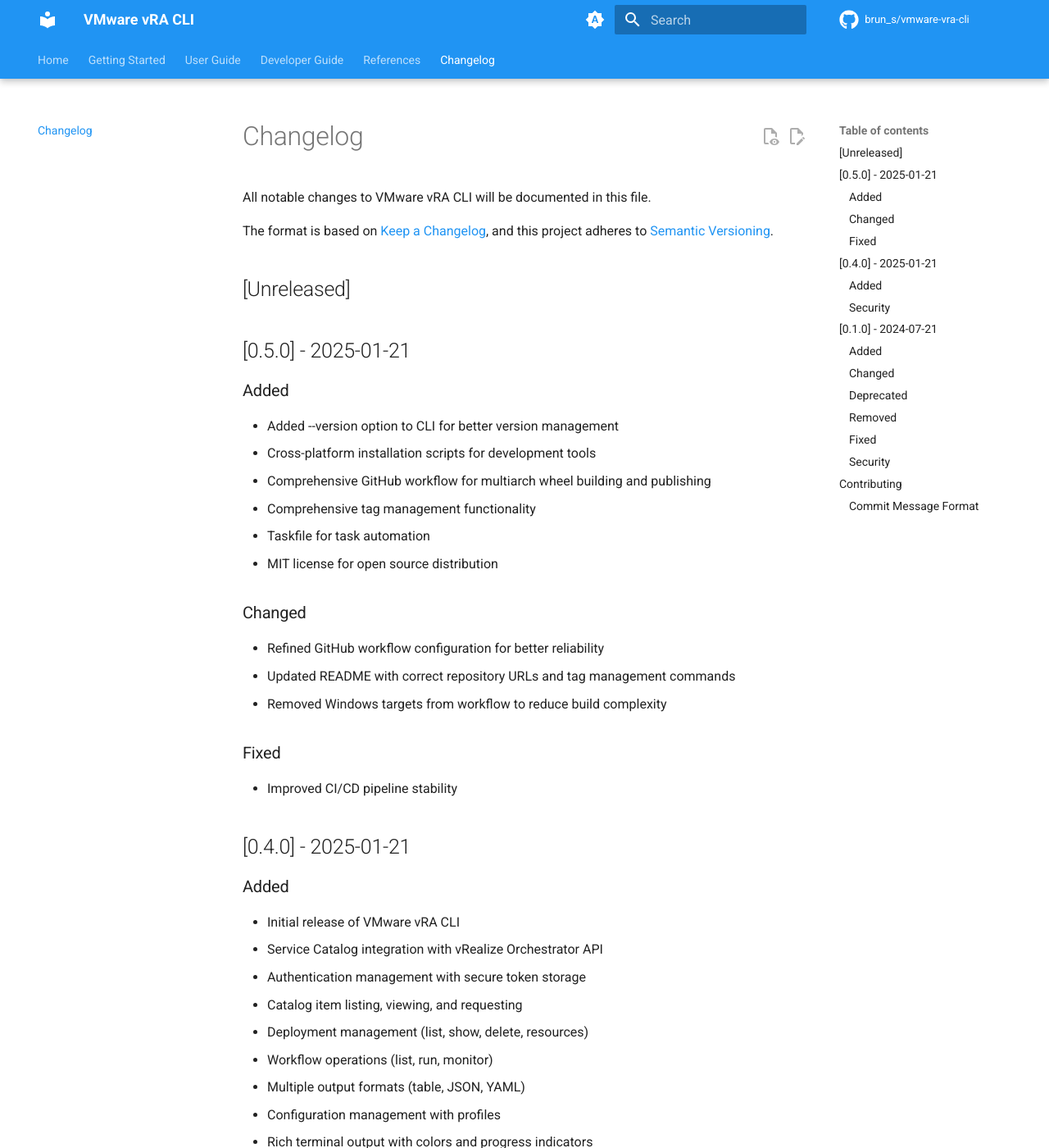
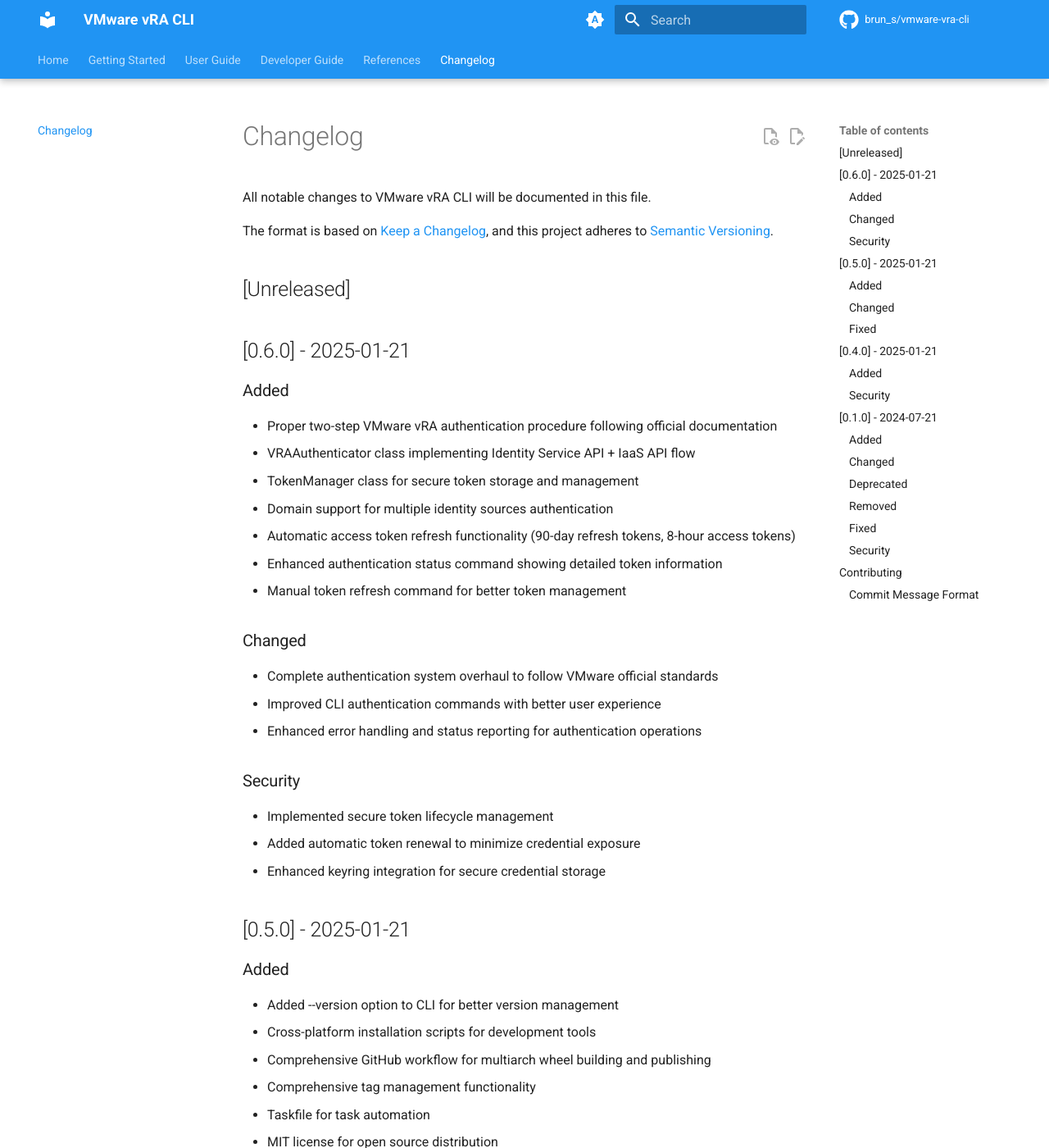
Before and after one commit to brunseba/tools-vmware-vra-cli, an MkDocs documentation site: the page built from docs/changelog.md, in a window 1280 px wide and 1400 px high. Shown: the whole window at 82% size. Built offline with MkDocs 1.6.1 and Material for MkDocs 9.7.7, drawn with Linux system fonts in a browser that asks for light colours; comment, search, counter and statistics services are not loaded; the version menu is left out.

Commit message:
chore: bump version to 0.6.0 and update changelog
- Version bump from 0.5.0 to 0.6.0 for authentication improvements
- Updated changelog with comprehensive v0.6.0 release notes
- Added details about new two-step authentication implementation
- Documented security and usability improvements

```diff
--- a/docs/changelog.md
+++ b/docs/changelog.md
@@ -6,6 +6,27 @@
 and this project adheres to [Semantic Versioning](https://semver.org/spec/v2.0.0.html).
 
 ## [Unreleased]
+
+## [0.6.0] - 2025-01-21
+
+### Added
+- Proper two-step VMware vRA authentication procedure following official documentation
+- VRAAuthenticator class implementing Identity Service API + IaaS API flow
+- TokenManager class for secure token storage and management
+- Domain support for multiple identity sources authentication
+- Automatic access token refresh functionality (90-day refresh tokens, 8-hour access tokens)
+- Enhanced authentication status command showing detailed token information
+- Manual token refresh command for better token management
+
+### Changed
+- Complete authentication system overhaul to follow VMware official standards
+- Improved CLI authentication commands with better user experience
+- Enhanced error handling and status reporting for authentication operations
+
+### Security
+- Implemented secure token lifecycle management
+- Added automatic token renewal to minimize credential exposure
+- Enhanced keyring integration for secure credential storage
 
 ## [0.5.0] - 2025-01-21
 
--- a/pyproject.toml
+++ b/pyproject.toml
@@ -4,7 +4,7 @@
 
 [project]
 name = "vmware-vra-cli"
-version = "0.5.0"
+version = "0.6.0"
 description = "A Python CLI tool to interact with VMware vRealize Automation 8 via REST API"
 readme = "README.md"
 requires-python = ">=3.10"
```
